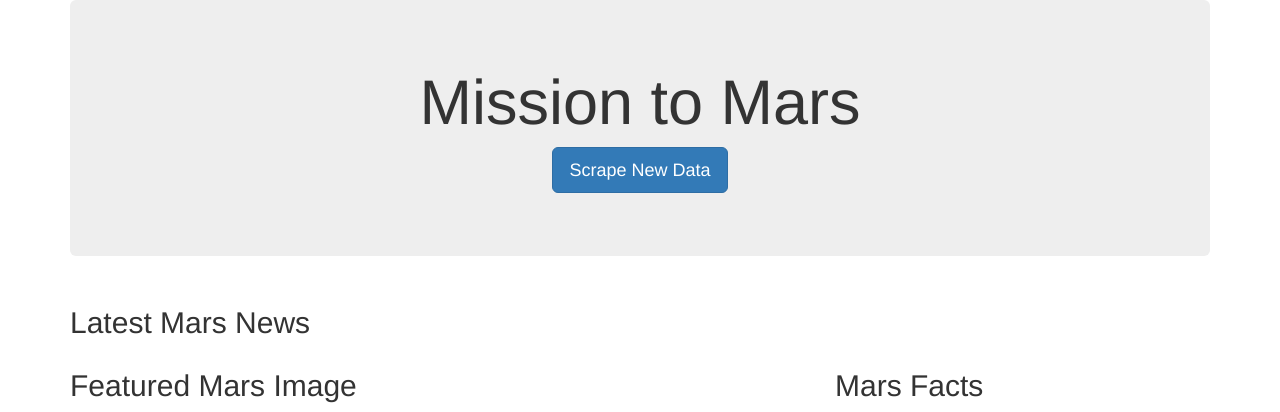
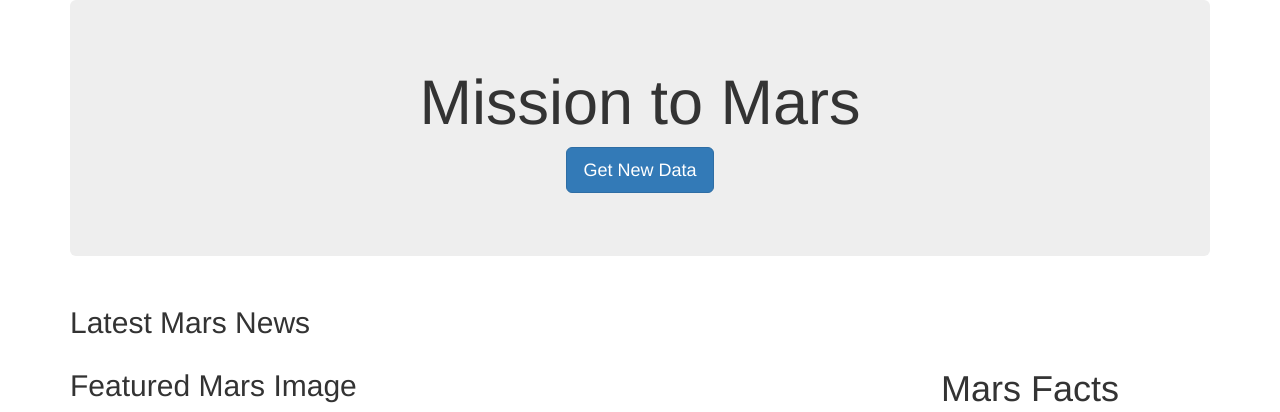
Before and after one commit to AVanderschuere/Mission_to_Mars, a Flask app: page / in a window 1280 px wide. Shown: the top 412 px of the page. Run offline with Flask 2, Linux system fonts and the light colour scheme; data that the repository does not hold is empty; some libraries are stand-ins or nearby versions.

Commit message:
edits made to html

```diff
--- a/templates/index.html
+++ b/templates/index.html
@@ -16,7 +16,7 @@
       <div class="jumbotron text-center">
         <h1>Mission to Mars</h1>
         <!-- Add a button to activate scraping script -->
-        <p><u><a class="btn btn-primary btn-lg" class="text-capitalize" href="/scrape" role="button">Scrape New Data</a></u></p>
+        <p><u><a class="btn btn-primary btn-lg" class="text-capitalize" href="/scrape" role="button">Get New Data</a></u></p>
       </div>
       <!-- Add section for Mars News -->
       <div class="row" id="mars-news">
@@ -43,8 +43,9 @@
         <div class="col-md-4">
           <!-- Mars Facts -->
           <div class="row" id="mars-facts">
-            <!--Chnaged header to H2-->
-            <h2>Mars Facts</h2>
+            <!--Chnaged header to H1-->
+            <!--Changed Header to Center-->
+            <h1 style="text-align:center">Mars Facts</h1>
             {{ mars.facts | safe }}
           </div>
         </div>
```
